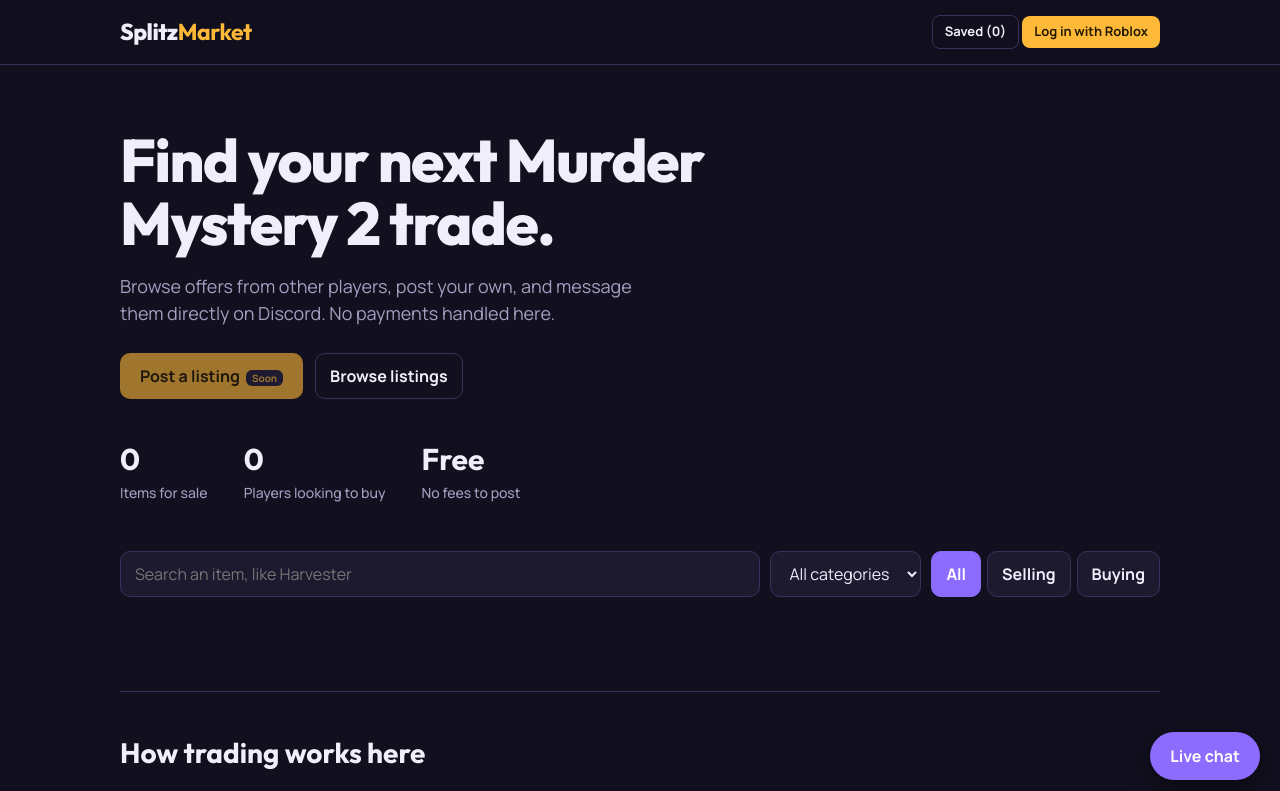
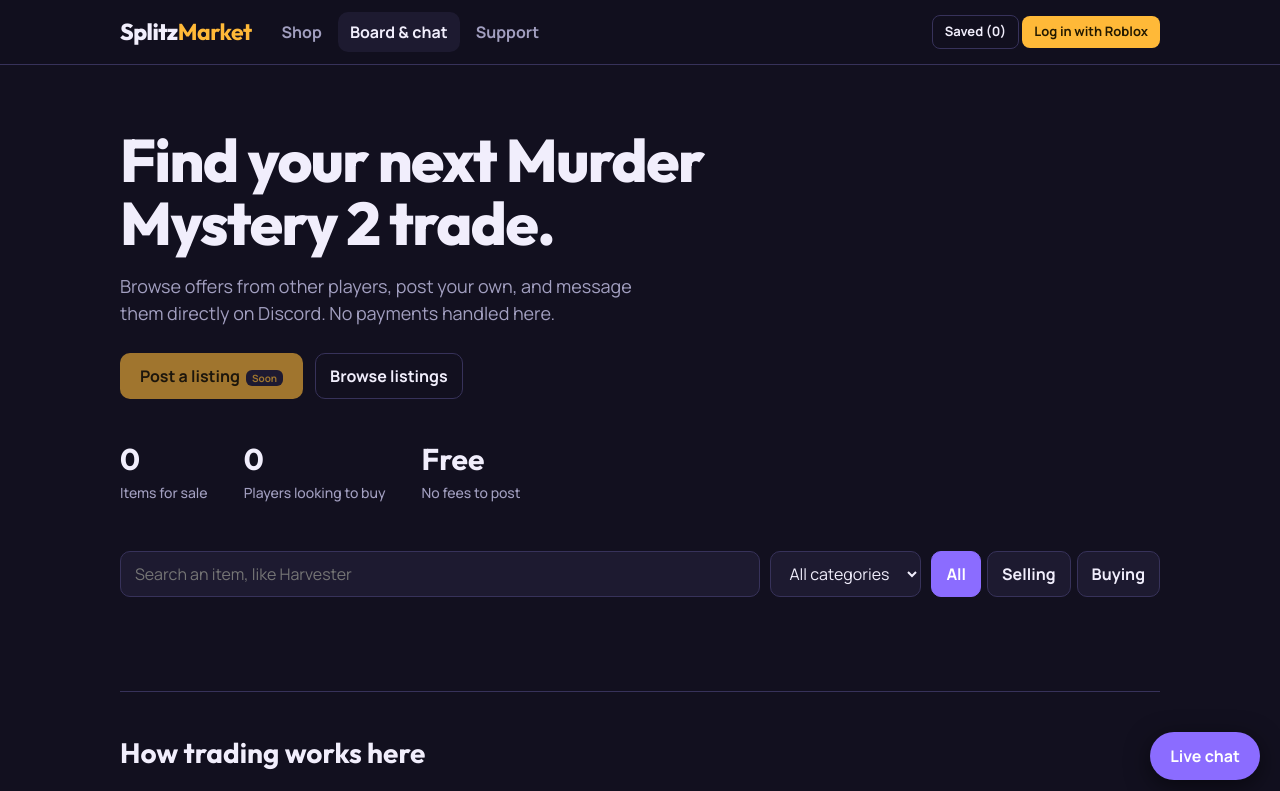
Before and after one commit to dxlayed/market, a website: page public/board.html in a window 1280 px wide. Shown: the top 791 px of the page. Drawn offline with Linux system fonts and the light colour scheme; no server answers.

Commit message:
Update board.html

```diff
--- a/public/board.html
+++ b/public/board.html
@@ -91,11 +91,14 @@ dialog form{display:flex;flex-direction:column;gap:10px}
 #chatForm input{flex:1;min-width:0}
 .chatnote{padding:12px;text-align:center;color:var(--mute);font-size:14px;border-top:1px solid var(--line)}
 @media (prefers-reduced-motion:reduce){html{scroll-behavior:auto}#toast{transition:none}}
+.links{display:flex;gap:4px;margin:0 auto 0 18px}.links a{padding:8px 12px;border-radius:10px;color:var(--mute);text-decoration:none;font-weight:700}.links a.on{background:var(--surface);color:var(--text)}
+@media (max-width:640px){.links{display:none}}
 </style>
 </head>
 <body>
 <nav><div class="wrap">
   <a class="logo" href="/">Splitz<b>Market</b></a>
+  <span class="links"><a href="/">Shop</a><a class="on" href="/board.html">Board &amp; chat</a><a href="/support.html">Support</a></span>
   <div id="nav"></div>
 </div></nav>
 
```
